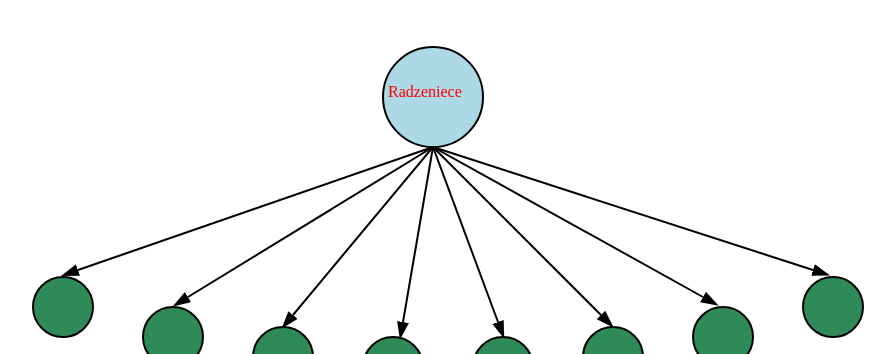
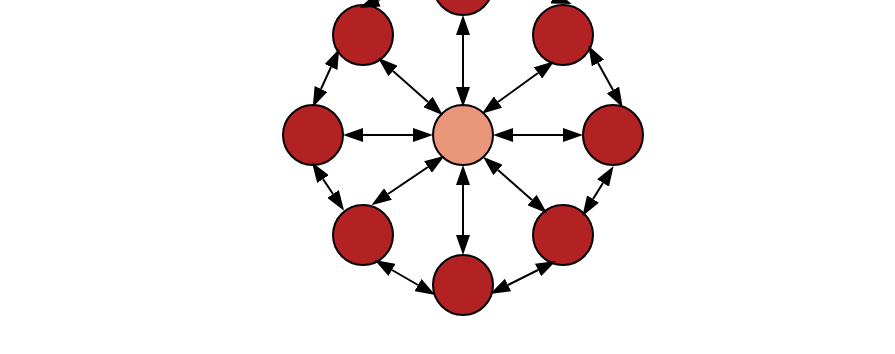
Before and after one commit to takuzuka/DMI, a plain HTML site: page broadcast.html in a window 1280 px wide. Shown: the part 73-427 px from the top of the page, without its empty margins (177-1072 px from the left). Drawn offline with Linux system fonts and the light colour scheme.

Commit message:
Update broadcast.html

```diff
--- a/broadcast.html
+++ b/broadcast.html
@@ -2,40 +2,57 @@
 <html>
 <body>
 
-<center> <h1>Broadcast or communicative?</h1></center>
 <center>
-<svg height="500" width="900">
-  <defs>
-	<marker id="arrow" markerWidth="10" markerHeight="10" refX="0" refY="3" orient="auto" 		markerUnits="strokeWidth">
-      <path d="M0,0 L0,6 L9,3 z" fill="#000000" />
+<svg width="400" height="400">
+ <defs>
+    <marker id="startarrow" markerWidth="10" markerHeight="7"
+    refX="10" refY="3.5" orient="auto">
+      <polygon points="10 0, 10 7, 0 3.5" fill="black" />
+    </marker>
+    <marker id="endarrow" markerWidth="10" markerHeight="7"
+    refX="0" refY="3.5" orient="auto" markerUnits="strokeWidth">
+        <polygon points="0 0, 10 3.5, 0 7" fill="black" />
     </marker>
   </defs>
 
+   <circle cx="200" cy="50" r="30" stroke="black" stroke-width="2" fill="firebrick" />
+   <circle cx="100" cy="100" r="30" stroke="black" stroke-width="2" fill="firebrick" />
+   <circle cx="50" cy="200" r="30" stroke="black" stroke-width="2" fill="firebrick" />
+   <circle cx="100" cy="300" r="30" stroke="black" stroke-width="2" fill="firebrick" />
+   <circle cx="200" cy="350" r="30" stroke="black" stroke-width="2" fill="firebrick" />
+   <circle cx="300" cy="300" r="30" stroke="black" stroke-width="2" fill="firebrick" />
+   <circle cx="350" cy="200" r="30" stroke="black" stroke-width="2" fill="firebrick" />
+   <circle cx="300" cy="100" r="30" stroke="black" stroke-width="2" fill="firebrick" />
 
-  <circle cx="420" cy="90" r="50" stroke="black" stroke-width="2" fill="lightblue" />
 
-  <circle cx="50" cy="300" r="30" stroke="black" stroke-width="2" fill="seagreen" />
-  <circle cx="160" cy="330" r="30" stroke="black" stroke-width="2" fill="seagreen" />
-  <circle cx="270" cy="350" r="30" stroke="black" stroke-width="2" fill="seagreen" />
-  <circle cx="380" cy="360" r="30" stroke="black" stroke-width="2" fill="seagreen" />
-  <circle cx="490" cy="360" r="30" stroke="black" stroke-width="2" fill="seagreen" />
-  <circle cx="600" cy="350" r="30" stroke="black" stroke-width="2" fill="seagreen" />
-  <circle cx="710" cy="330" r="30" stroke="black" stroke-width="2" fill="seagreen" />
-  <circle cx="820" cy="300" r="30" stroke="black" stroke-width="2" fill="seagreen" />
+ <circle cx="200" cy="200" r="30" stroke="black" stroke-width="2" fill="darksalmon" />
 
-  <text x="375" y="90" fill="red">Radzeniece</text>
 
-   <line x1="420" y1="140" x2="65" y2="263" style="stroke:rgb(0,0,0);stroke-width:2" marker-end="url(#arrow)" />
- <line x1="420" y1="140" x2="175" y2="290" style="stroke:rgb(0,0,0);stroke-width:2" marker-end="url(#arrow)" />
-  <line x1="420" y1="140" x2="280" y2="308" style="stroke:rgb(0,0,0);stroke-width:2" marker-end="url(#arrow)" />
-  <line x1="420" y1="140" x2="390" y2="315" style="stroke:rgb(0,0,0);stroke-width:2" marker-end="url(#arrow)" />
-<line x1="420" y1="140" x2="485" y2="315" style="stroke:rgb(0,0,0);stroke-width:2" marker-end="url(#arrow)" />
-<line x1="420" y1="140" x2="588" y2="308" style="stroke:rgb(0,0,0);stroke-width:2" marker-end="url(#arrow)" />
-<line x1="420" y1="140" x2="690" y2="290" style="stroke:rgb(0,0,0);stroke-width:2" marker-end="url(#arrow)" />
-<line x1="420" y1="140" x2="800" y2="263" style="stroke:rgb(0,0,0);stroke-width:2" marker-end="url(#arrow)" />
+ <line x1="150" y1="200" x2="100" y2="200" stroke="#000" stroke-width="2"  marker-end="url(#endarrow)" marker-start="url(#startarrow)" />
+  <line x1="165" y1="167" x2="130" y2="136" stroke="#000" stroke-width="2"  marker-end="url(#endarrow)" marker-start="url(#startarrow)" />
+   <line x1="200" y1="152" x2="200" y2="100" stroke="#000" stroke-width="2"  marker-end="url(#endarrow)" marker-start="url(#startarrow)" />
+    <line x1="235" y1="167" x2="275" y2="138" stroke="#000" stroke-width="2"  marker-end="url(#endarrow)" marker-start="url(#startarrow)" />
+     <line x1="250" y1="200" x2="300" y2="200" stroke="#000" stroke-width="2"  marker-end="url(#endarrow)" marker-start="url(#startarrow)" />
+      <line x1="235" y1="235" x2="269" y2="265" stroke="#000" stroke-width="2"  marker-end="url(#endarrow)" marker-start="url(#startarrow)" />
+  <line x1="200" y1="250" x2="200" y2="300" stroke="#000" stroke-width="2"  marker-end="url(#endarrow)" marker-start="url(#startarrow)" />
+   <line x1="165" y1="232" x2="125" y2="259" stroke="#000" stroke-width="2"  marker-end="url(#endarrow)" marker-start="url(#startarrow)" />
+
+    <line x1="150" y1="50" x2="115" y2="65" stroke="#000" stroke-width="2"  marker-end="url(#endarrow)" marker-start="url(#startarrow)" />
+    <line x1="68" y1="132" x2="58" y2="154" stroke="#000" stroke-width="2"  marker-end="url(#endarrow)" marker-start="url(#startarrow)" />
+    <line x1="60" y1="244" x2="70" y2="259" stroke="#000" stroke-width="2"  marker-end="url(#endarrow)" marker-start="url(#startarrow)" />
+    <line x1="129" y1="335" x2="155" y2="350" stroke="#000" stroke-width="2"  marker-end="url(#endarrow)" marker-start="url(#startarrow)" />
+     <line x1="245" y1="350" x2="275" y2="335" stroke="#000" stroke-width="2"  marker-end="url(#endarrow)" marker-start="url(#startarrow)" />
+     <line x1="330" y1="264" x2="340" y2="248" stroke="#000" stroke-width="2"  marker-end="url(#endarrow)" marker-start="url(#startarrow)" />
+     <line x1="350" y1="155" x2="335" y2="128" stroke="#000" stroke-width="2"  marker-end="url(#endarrow)" marker-start="url(#startarrow)" />
+     <line x1="290" y1="62" x2="245" y2="45" stroke="#000" stroke-width="2"  marker-end="url(#endarrow)" marker-start="url(#startarrow)" />
+
+
+
+
 </svg>
-</center>
-<center><h2>Broadcast: one to many</h2></center>
 
+
+ <h1>Communicative: many too many </h1>
+ </center>
 </body>
 </html>
```
